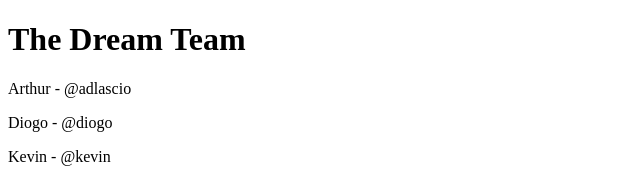
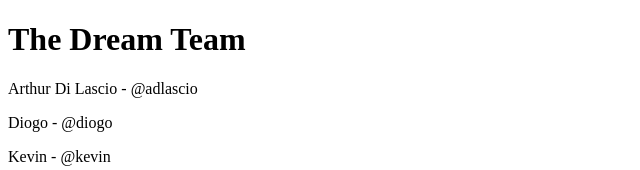
Before and after one commit to adlascio/git-for-teams-example, a plain HTML site: page index.html in a window 1280 px wide. Shown: the top 170 px of the page, without its empty margins (0-640 px from the left). Drawn offline with Linux system fonts and the light colour scheme.

Commit message:
add last name

```diff
--- a/index.html
+++ b/index.html
@@ -9,7 +9,7 @@
   <body>
     <h1>The Dream Team</h1>
     <div>
-      <p>Arthur - @adlascio</p>
+      <p>Arthur Di Lascio - @adlascio</p>
       <p>Diogo - @diogo</p>
       <p>Kevin - @kevin</p>
       <p>Mateus - @Mateus</p>
```
